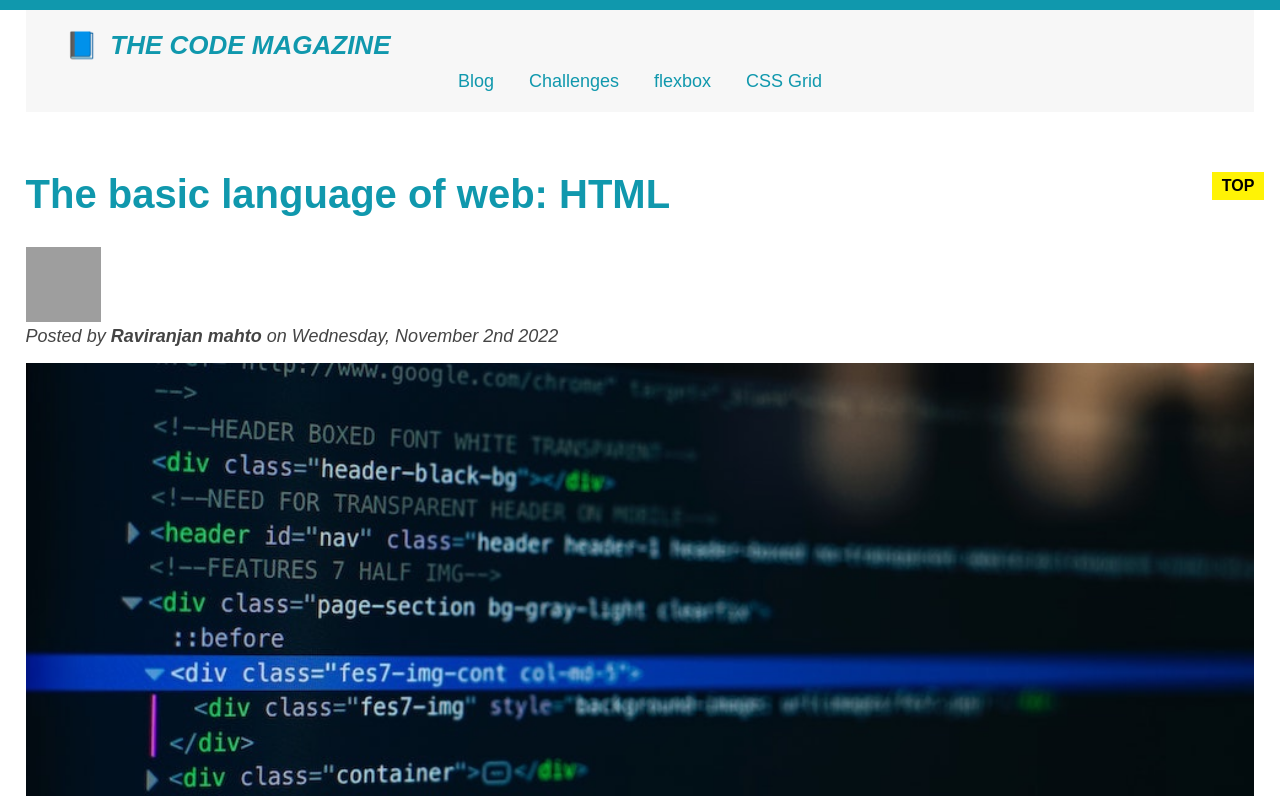
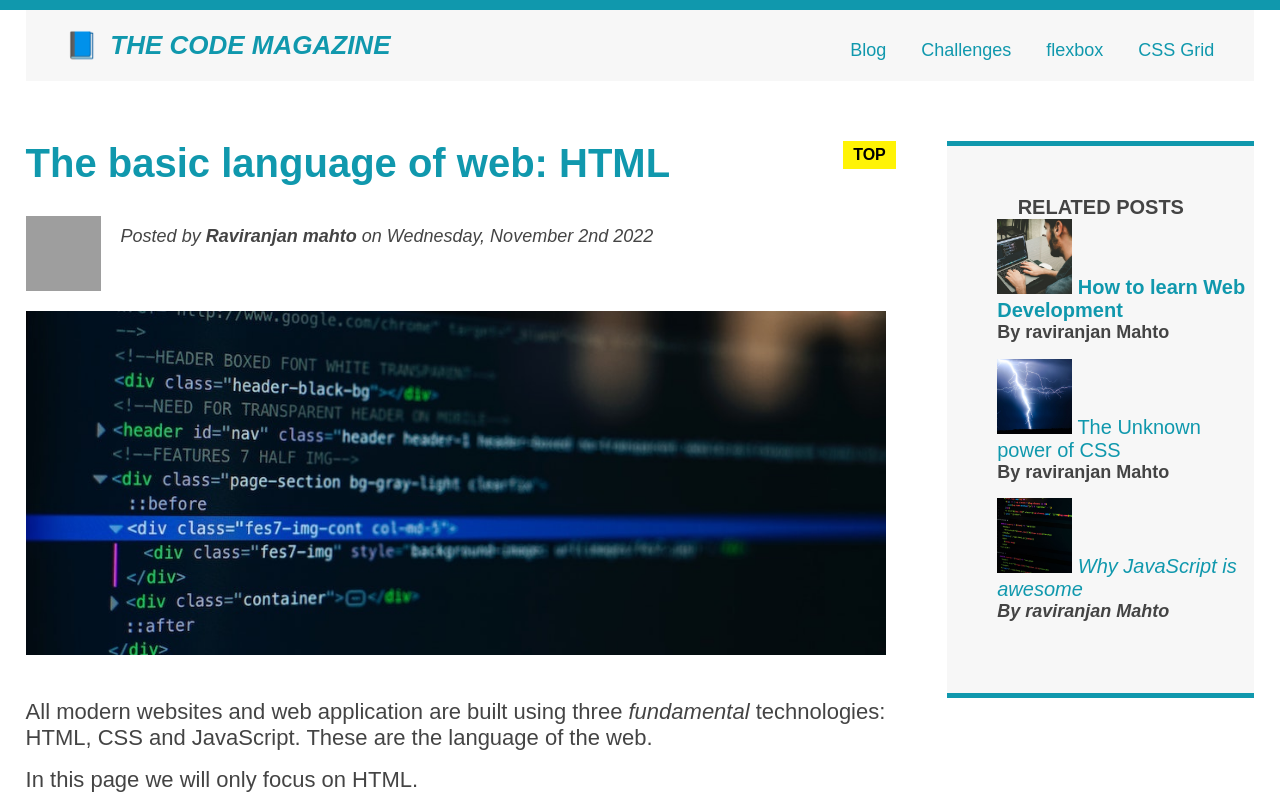
Before and after one commit to raviranjanmahto/CSS-Layouts, a plain HTML site: page index.html in a window 1280 px wide. Shown: the top 796 px of the page. Drawn offline with Linux system fonts and the light colour scheme; grey boxes are pictures that could not be loaded.

Commit message:
added css Floats

```diff
--- a/index.html
+++ b/index.html
@@ -15,7 +15,7 @@
     <h5>The basic language of web: HTML</h5>
     <h6>The basic language of web: HTML</h6> -->
     <div class="container">
-      <header class="main-header">
+      <header class="main-header clearfix">
         <h1>📘 The code Magazine</h1>
         <nav>
           <a href="blog.html">Blog</a>
@@ -23,6 +23,7 @@
           <a href="#">flexbox</a>
           <a href="#">CSS Grid</a>
         </nav>
+        <!-- <div class="clear"></div> -->
       </header>
       <article>
         <header class="post-header">
@@ -32,8 +33,9 @@
             alt="author image"
             width="75"
             height="75"
+            class="author-img"
           />
-          <p id="author">
+          <p id="author" class="author">
             Posted by <strong>Raviranjan mahto</strong> on Wednesday, November
             2nd 2022
           </p>
--- a/style.css
+++ b/style.css
@@ -246,3 +246,39 @@ footer p {
   font-size: 18px;
 } */
 /* or */
+
+/* FLOATS */
+.author-img {
+  float: left;
+  margin-bottom: 20px;
+}
+.author {
+  float: left;
+  margin-top: 10px;
+  margin-left: 20px;
+}
+h1 {
+  float: left;
+}
+nav {
+  float: right;
+}
+/* .clear {
+  clear: both;
+} */
+.clearfix::after {
+  clear: both;
+  content: "";
+  display: block;
+}
+article {
+  width: 70%;
+  float: left;
+}
+aside {
+  width: 25%;
+  float: right;
+}
+footer {
+  clear: both;
+}
```
